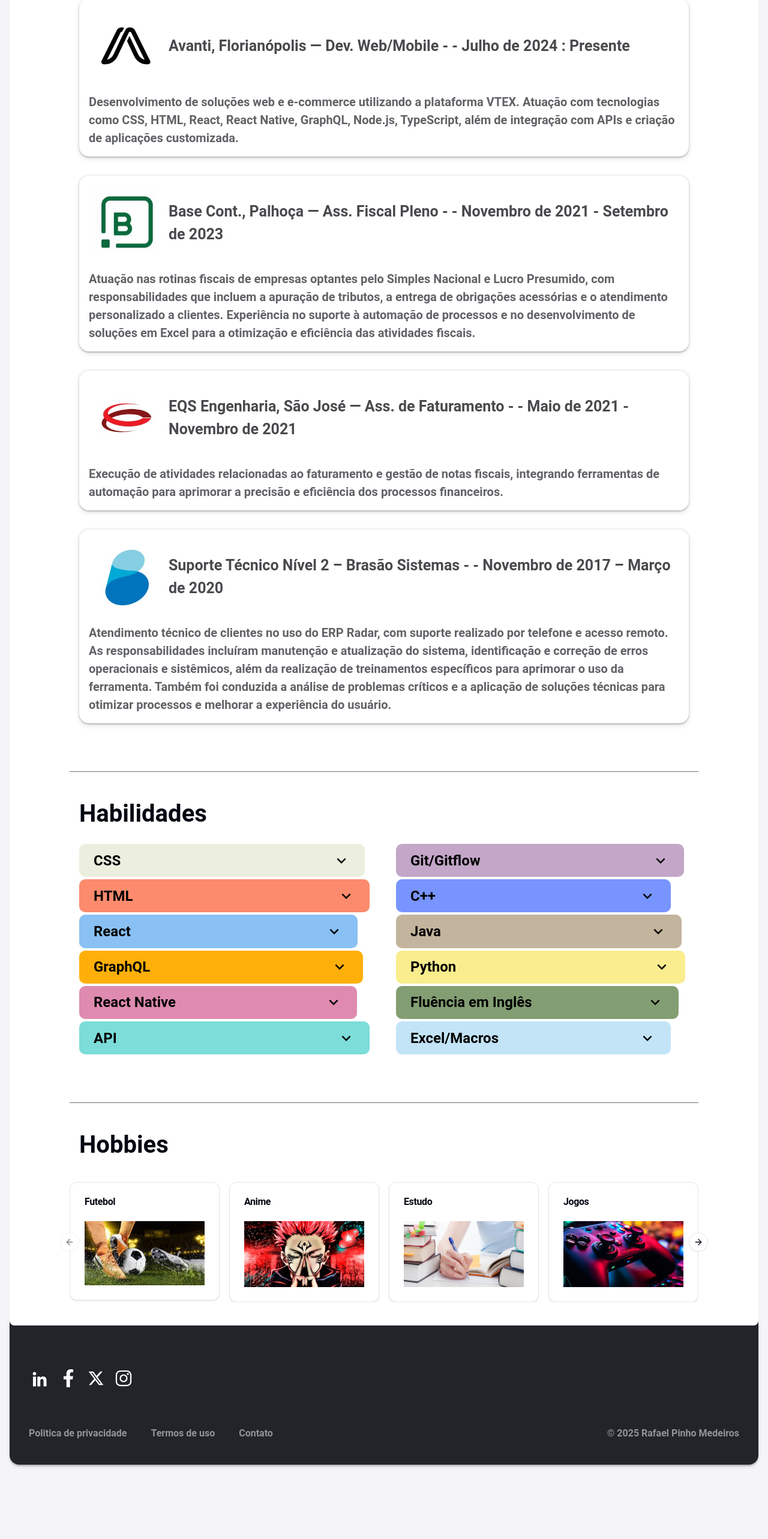
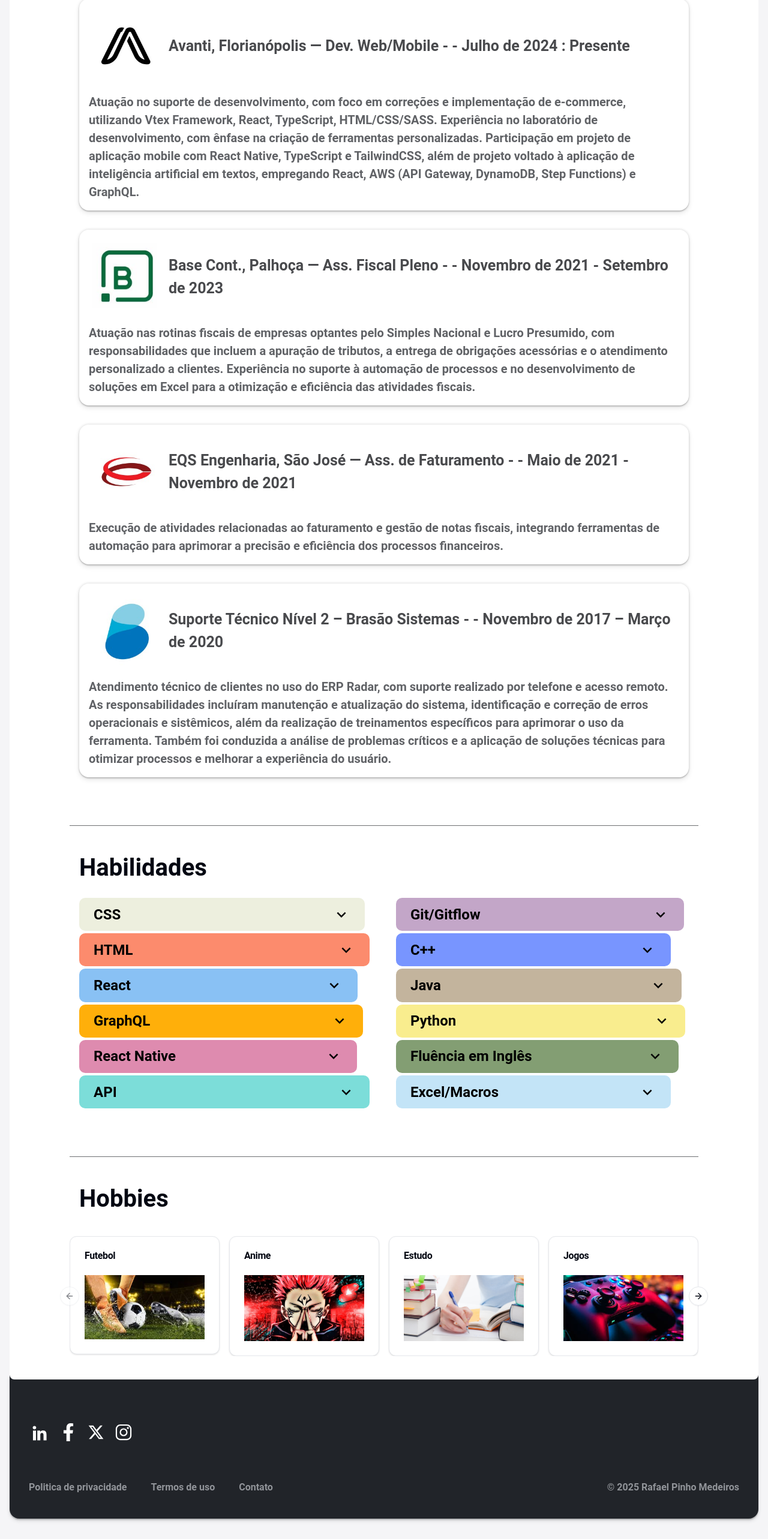
Before and after one commit to rafaelpm0/portifolio, a Next.js app: page / in a window 1280 px wide. Shown: the part 946-3512 px from the top of the page at 60% size. Built offline with nearby package versions, Linux system fonts and the light colour scheme.

Commit message:
atualizacao

```diff
--- a/src/components/Footer/Footer.tsx
+++ b/src/components/Footer/Footer.tsx
@@ -9,9 +9,9 @@ import { IoLogoInstagram } from "react-icons/io5";
 
 function Footer() {
   return (
-    <footer className="w-[100%] max-w-[78rem] mb-[120px] ">
+    <footer className="w-[100%] max-w-[78rem] ">
       <main
-        className="bg-[#212429]  max-w-[78rem]  rounded-b-[16px] flex flex-col items-center pb-[40px] px-[2rem] pt-[80px] relative
+        className="bg-[#212429]  max-w-[78rem] lg:mb-[40px] lg:rounded-b-[16px] flex flex-col items-center pb-[40px] px-[2rem] pt-[80px] relative
        shadow-[0_2.5px_2px_0_rgba(0,0,0,0.06),0_1px_0_0_rgba(0,0,0,0.05),0_2px_2px_0_rgba(0,0,0,0.15),0_4px_6px_0_rgba(0,0,0,0.1)]"
       >
         <div className="w-[100%] max-w-[90rem] bg-[#fff] rounded-b-[16px] h-[8px] absolute inset-0 top-[-1px]"></div>
--- a/src/components/Home/ExperienceCard/index.tsx
+++ b/src/components/Home/ExperienceCard/index.tsx
@@ -11,7 +11,7 @@ type Experience = {
 const experiences: Experience[] = [
   {
     title: "Avanti, Florianópolis — Dev. Web/Mobile - - Julho de 2024 : Presente",
-    description: "Desenvolvimento de soluções web e e-commerce utilizando a plataforma VTEX. Atuação com tecnologias como CSS, HTML, React, React Native, GraphQL, Node.js, TypeScript, além de integração com APIs e criação de aplicações customizada.",
+    description: "Atuação no suporte de desenvolvimento, com foco em correções e implementação de e-commerce, utilizando Vtex Framework, React, TypeScript, HTML/CSS/SASS. Experiência no laboratório de desenvolvimento, com ênfase na criação de ferramentas personalizadas. Participação em projeto de aplicação mobile com React Native, TypeScript e TailwindCSS, além de projeto voltado à aplicação de inteligência artificial em textos, empregando React, AWS (API Gateway, DynamoDB, Step Functions) e GraphQL.",
     imageSide: "left",
     photo: "/penseavanti_logo.jfif"
   },
--- a/src/components/header/Topbar/TopbarDesktop.tsx
+++ b/src/components/header/Topbar/TopbarDesktop.tsx
@@ -61,7 +61,7 @@ function Topbar() {
             />
           </li>
         </ul>
-        <div className="w-[64px] p-[10px] bg-[rgba(0,0,0,0.8)] flex justify-center items-center rounded-[4px] cursor-pointer">
+        <div className="w-[64px] p-[10px] bg-[rgba(0,0,0,0.8)] flex justify-center items-center rounded-[4px]">
           <GiCircuitry size={45}/>
         </div>
       </div>
```
